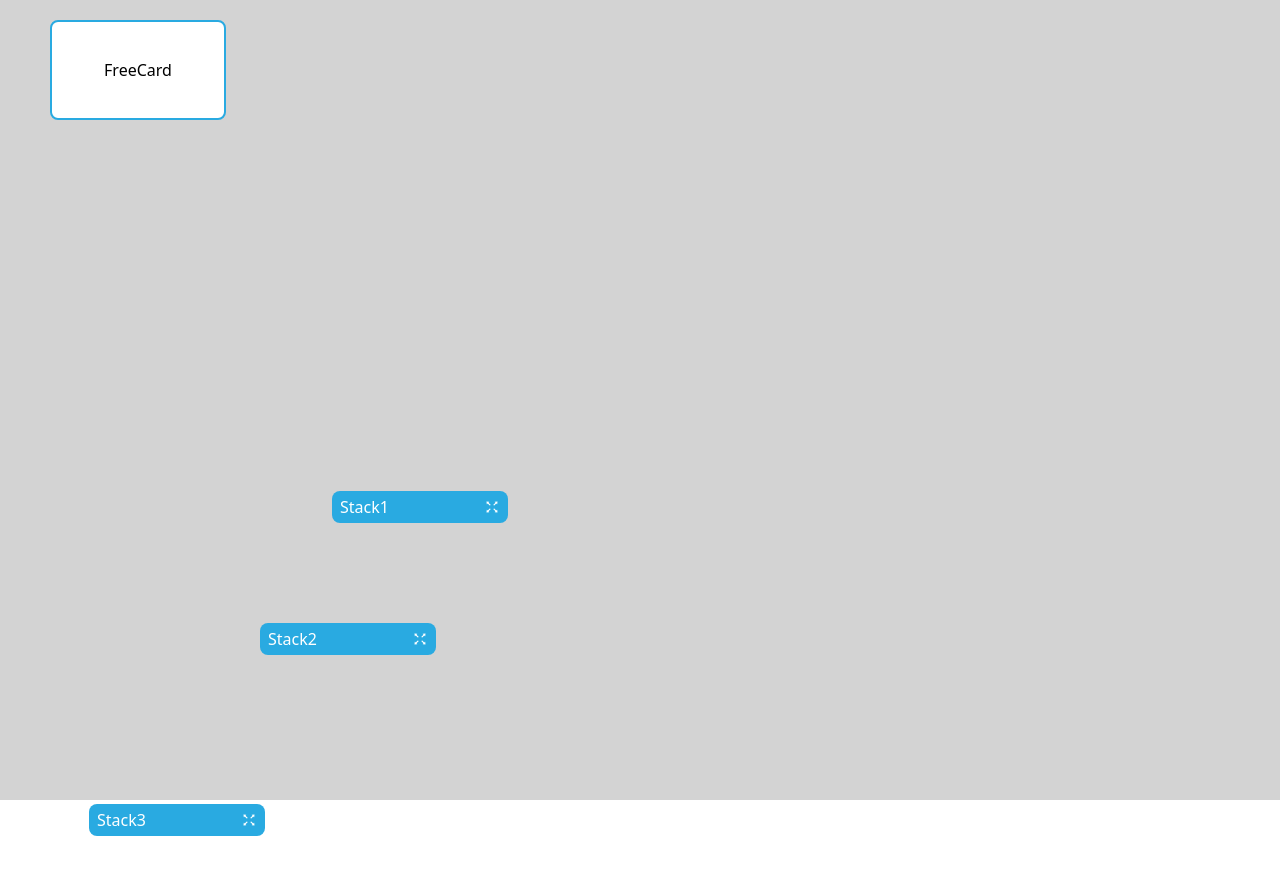
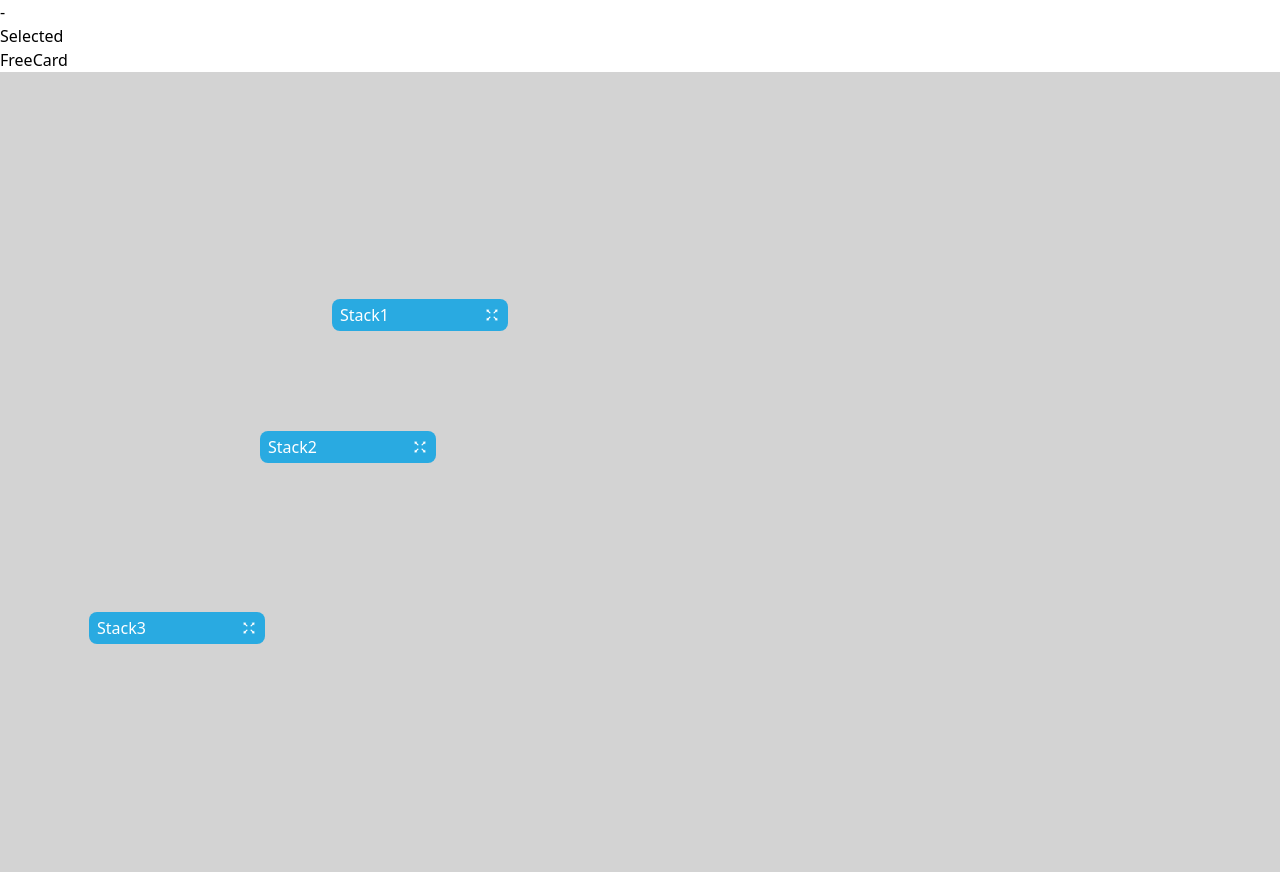
Before and after one commit to MuhammadHamzaChippa/Desktop-App-Prototype, a React (Create React App) app: page / in a window 1280 px wide. Before the commit the page ends 836 px from the top, so only its background shows below. Built offline with nearby package versions, Linux system fonts and the light colour scheme.

Commit message:
Freee Card

```diff
--- a/src/components/DesktopView/Card.js
+++ b/src/components/DesktopView/Card.js
@@ -29,19 +29,20 @@ const Card = ({ card, index, zIndex, handleSelect }) => {
 	return (
 		<div ref={setNodeRef} {...attributes} {...listeners} style={style}>
 			<motion.div
-				onClick={() => handleSelect(card.title)}
+				onClick={() => handleSelect(card)}
 				whileHover={{
 					y: index !== 1 ? -10 : 0,
 					transition: { duration: 0.3 },
 				}}
-				animate={{ x: selectedCards.includes(card.title) && !isDragging ? 20 : 0 }}
-				style={{
-					// marginTop: -88,
-					// marginLeft: 12 * index,
-					background: over?.id === "desktop" && isDragging ? "pink" : "white",
-				}}
+				animate={{ x: selectedCards.includes(card) && !isDragging ? 20 : 0 }}
+				style={
+					{
+						marginTop: -88,
+						marginLeft: 12 * index,
+					}
+				}
 				key={card}
-				className="border-solid border-[2px] border-[#29AAE1] w-[176px] h-[100px] rounded-[8px] flex items-center justify-center"
+				className="bg-[white] border-solid border-[2px] border-[#29AAE1] w-[176px] h-[100px] rounded-[8px] flex items-center justify-center"
 			>
 				{card.title} <br />
 				{/* {cardZindex} */}
--- a/src/components/DesktopView/FreeCard.js
+++ b/src/components/DesktopView/FreeCard.js
@@ -26,7 +26,7 @@ const FreeCard = ({ card }) => {
 			style={{ ...getStyles(card.x, card.y, transform) }}
 			className="stack bg-[white] border-solid border-[2px] border-[#29AAE1] w-[176px] h-[100px] rounded-[8px] flex items-center justify-center"
 		>
-			FreeCard
+			{card.title}
 		</div>
 	);
 };
--- a/src/components/DesktopView/index.js
+++ b/src/components/DesktopView/index.js
@@ -7,18 +7,19 @@ import {
 	KeyboardSensor,
 	PointerSensor,
 	TouchSensor,
-	closestCenter,
+	rectIntersection,
 	useSensor,
 	useSensors,
 } from "@dnd-kit/core";
 import { selectedCardsState, stacksState } from "./store";
 import { useRecoilState } from "recoil";
 import { arrayMove } from "@dnd-kit/sortable";
-import CardOverlay from "./CardOverlay";
 import FreeCard from "./FreeCard";
+import useMousePosition from "./useMousePosition";
 
 const DesktopView = () => {
-	const [freeCards, setFreeCards] = useState([{ title: "FreeCard", x: 50, y: 20 }]);
+	const mousePosition = useMousePosition();
+	const [freeCards, setFreeCards] = useState([]);
 	const [stacks, setStacks] = useRecoilState(stacksState);
 	const [activeCard, setActiveCard] = useState(null);
 	const [selectedCards, setSelectedCards] = useRecoilState(selectedCardsState);
@@ -38,17 +39,20 @@ const DesktopView = () => {
 		);
 	};
 
-	const handleSelect = (id) => {
-		setSelectedCards((selectedIds) => {
-			if (selectedCards.includes(id)) {
-				return selectedCards.filter((value) => value !== id);
+	const handleSelect = (card) => {
+		setSelectedCards((selectedCards) => {
+			if (selectedCards.includes(card)) {
+				return selectedCards.filter((value) => value !== card);
 			}
 
-			if (!selectedCards.length || findContainer(id) !== findContainer(selectedIds[0])) {
-				return [id];
+			if (
+				!selectedCards.length ||
+				findContainer(card.title) !== findContainer(selectedCards[0].title)
+			) {
+				return [card];
 			}
 
-			return selectedCards.concat(id);
+			return selectedCards.concat(card);
 		});
 	};
 
@@ -64,15 +68,17 @@ const DesktopView = () => {
 		}
 
 		return stack.cards.filter(
-			(card) => card.title === activeCard.title || !selectedCards.includes(card.title)
+			(card) =>
+				card.title === activeCard.title ||
+				!selectedCards.map((selectedCard) => selectedCard.title).includes(card.title)
 		);
 	}
 
 	const onDragStart = (result) => {
 		const { active } = result;
 		if (active.data.current.type === "card") {
-			setSelectedCards((selectedCard) =>
-				selectedCard.includes(active.id) ? selectedCard : []
+			setSelectedCards((selectedCards) =>
+				selectedCards.map((card) => card.title).includes(active.id) ? selectedCards : []
 			);
 			const activeStack = findContainer(active.id);
 			setActiveCard(stacks[activeStack].cards.find((card) => card.title === active.id));
@@ -80,15 +86,37 @@ const DesktopView = () => {
 	};
 
 	const onDragOver = (result) => {
-		const { active, over } = result;
+		const { active, over,delta } = result;
 		console.log(active, over);
 		if (active.data.current.type === "card") {
 			const overId = over?.id;
 			if (!overId || active.id in stacks) {
 				return;
 			}
+			const activeStack = findContainer(active.id);
+			if (overId === "desktop") {
+				const ids = selectedCards.length
+					? [activeCard, ...selectedCards.filter((id) => id !== active.id)]
+					: [activeCard];
+				const activeStack = findContainer(active.id);
+				const activeCards = stacks[activeStack].cards.filter(
+					(card) => !ids.map((selectedCard) => selectedCard.title).includes(card.title)
+				);
+				setStacks((stacks) => {
+					return {
+						...stacks,
+						[activeStack]: {
+							...stacks[activeStack],
+							cards: activeCards,
+						},
+					};
+				});
+				setFreeCards(
+					ids.map((card) => ({ ...card, x: delta.x, y: delta.y + 88 }))
+				);
+				return;
+			}
 			const overStack = findContainer(overId);
-			const activeStack = findContainer(active.id);
 
 			if (!overStack || !activeStack) {
 				return;
@@ -166,8 +194,8 @@ const DesktopView = () => {
 			}
 
 			const ids = selectedCards.length
-				? [active.id, ...selectedCards.filter((id) => id !== active.id)]
-				: [active.id];
+				? [activeCard, ...selectedCards.filter((id) => id !== active.id)]
+				: [activeCard];
 
 			const overContainer = findContainer(overId);
 
@@ -177,40 +205,30 @@ const DesktopView = () => {
 				const overIndex = overItems.findIndex((card) => card.title === overId);
 				const activeIndex = overItems.findIndex((card) => card.title === active.id);
 				const newItems = arrayMove(overItems, activeIndex, overIndex);
-				const newActiveIndex = newItems.indexOf(active.id);
+				const newActiveIndex = newItems.findIndex((card) => card.title === active.id);
 
 				const initalStack = {
 					...stacks[initialContainer],
 					cards: stacks[initialContainer].cards.filter(
-						(card) => !ids.includes(card.title)
+						(card) => !ids.map((c) => c.title).includes(card.title)
 					),
 				};
 
 				const activeStack = {
 					...stacks[activeContainer],
 					cards: stacks[activeContainer].cards.filter(
-						(card) => !ids.includes(card.title)
+						(card) => !ids.map((c) => c.title).includes(card.title)
 					),
 				};
-
-				const cards = ids.filter((id) => id !== active.id);
-				const allCards = Object.values(stacks)
-					.map((stack) => stack.cards)
-					.flat();
 
 				const overStack = {
 					...stacks[overContainer],
 					cards: [
 						...newItems.slice(0, newActiveIndex + 1),
-						...allCards.filter((card) => cards.includes(card.title)),
+						...ids.filter((card) => card.title !== active.id),
 						...newItems.slice(newActiveIndex + 1, newItems.length),
 					],
 				};
-
-				console.log("intialstack", initalStack);
-				console.log("activeStack", activeStack);
-				console.log("overStack", overStack);
-				console.log("cards", cards);
 
 				setStacks((items) => ({
 					...items,
@@ -231,6 +249,11 @@ const DesktopView = () => {
 			onDragEnd={onDragEnd}
 			sensors={sensors}
 		>
+			<p>
+				{mousePosition.x}-{mousePosition.y}
+			</p>
+			<p>Selected{selectedCards.map((card) => card.title).toString()}</p>
+			<p>FreeCard{freeCards.map((card) => card.title).toString()}</p>
 			<DroppableBoard>
 				{Object.keys(stacks).map((s) => {
 					const stack = stacks[s];
--- /dev/null
+++ b/src/components/DesktopView/useMousePosition.js
@@ -0,0 +1,18 @@
+import React from 'react';
+const useMousePosition = () => {
+  const [
+    mousePosition,
+    setMousePosition
+  ] = React.useState({ x: null, y: null });
+  React.useEffect(() => {
+    const updateMousePosition = ev => {
+      setMousePosition({ x: ev.clientX, y: ev.clientY });
+    };
+    window.addEventListener('mousemove', updateMousePosition);
+    return () => {
+      window.removeEventListener('mousemove', updateMousePosition);
+    };
+  }, []);
+  return mousePosition;
+};
+export default useMousePosition;
```
